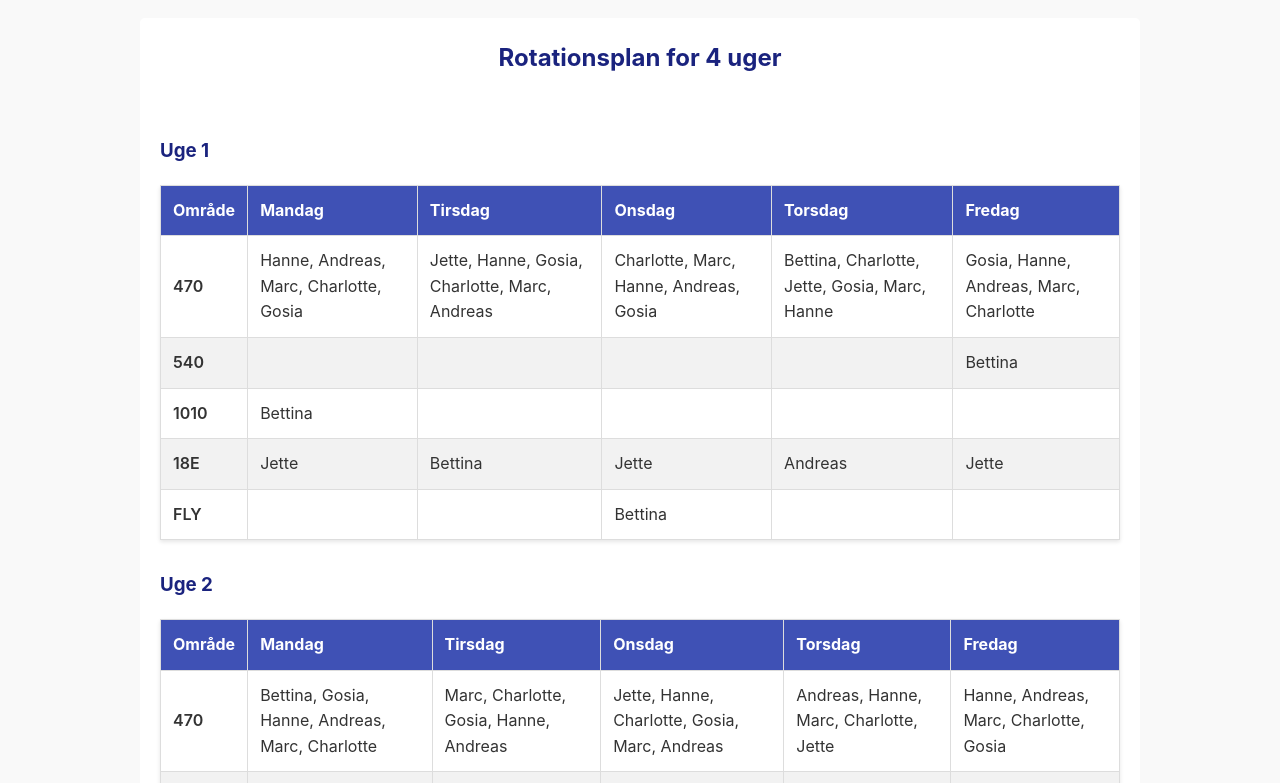
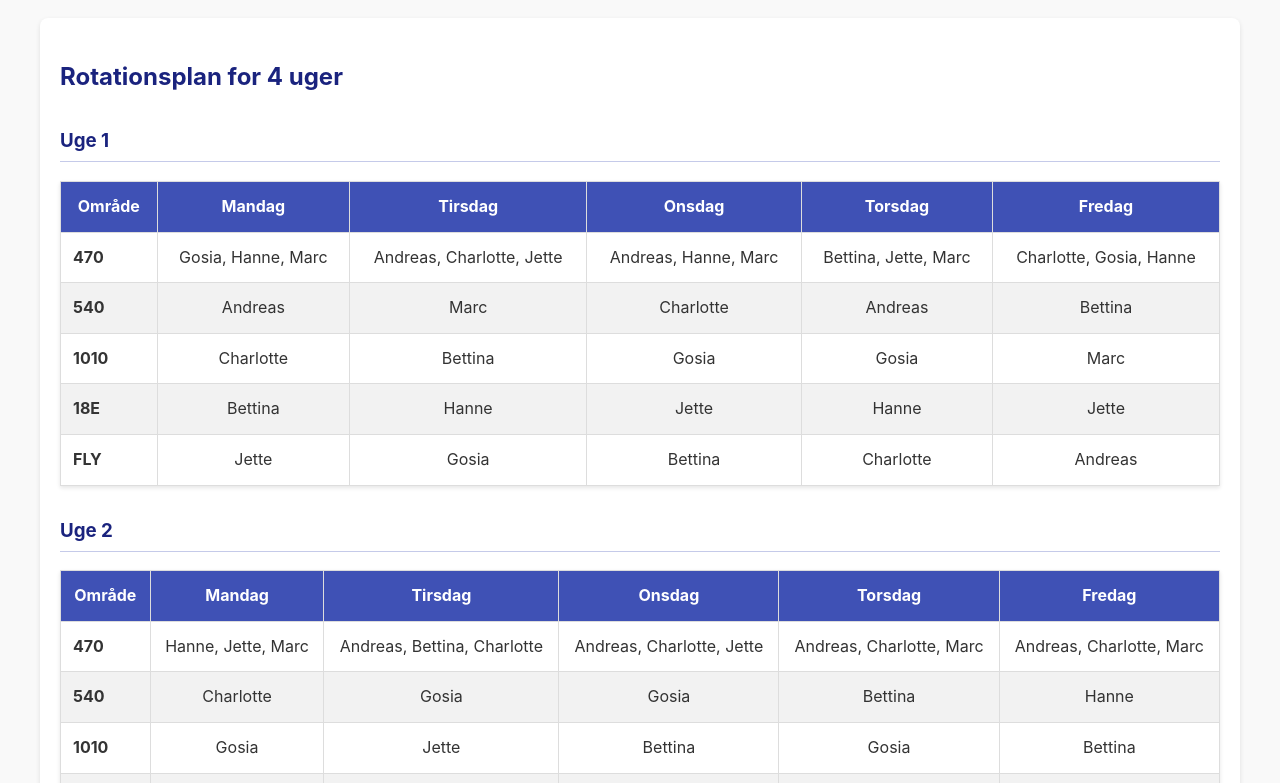
Before and after one commit to Olsen7351/RotationsplansGenerator, a plain HTML site: page index.html in a window 1280 px wide. Shown: the part 88-871 px from the top of the page. Drawn offline with nearby package versions, Linux system fonts and the light colour scheme.

Commit message:
Update index.html

```diff
--- a/index.html
+++ b/index.html
@@ -3,15 +3,13 @@
 <head>
     <meta charset="UTF-8">
     <meta name="viewport" content="width=device-width, initial-scale=1.0">
-    <title>Rotationsplan Generator v4</title>
-    <script src="https://cdnjs.cloudflare.com/ajax/libs/jspdf/2.5.1/jspdf.umd.min.js"></script>
-    <script src="https://cdnjs.cloudflare.com/ajax/libs/html2canvas/1.4.1/html2canvas.min.js"></script>
+    <title>Ugentlig Rotationsplan Generator</title>
     <style>
         body {
             font-family: -apple-system, BlinkMacSystemFont, "Segoe UI", Roboto, Helvetica, Arial, sans-serif;
             line-height: 1.6;
             color: #333;
-            max-width: 1000px;
+            max-width: 1200px;
             margin: 20px auto;
             padding: 0 20px;
             background-color: #f9f9f9;
@@ -24,19 +22,25 @@
             border-bottom: 2px solid #3f51b5;
             padding-bottom: 10px;
         }
-        h2 {
-            text-align: center;
+        h3 {
+            margin-top: 30px;
+            border-bottom: 1px solid #c5cae9;
+            padding-bottom: 5px;
         }
         table {
             width: 100%;
             border-collapse: collapse;
-            margin-bottom: 30px;
+            margin-bottom: 20px;
             box-shadow: 0 2px 4px rgba(0,0,0,0.1);
         }
         th, td {
             border: 1px solid #ddd;
             padding: 12px;
+            text-align: center;
+        }
+        td:first-child {
             text-align: left;
+            font-weight: bold;
         }
         thead {
             background-color: #3f51b5;
@@ -45,50 +49,29 @@
         tbody tr:nth-child(even) {
             background-color: #f2f2f2;
         }
-        td b {
-            font-weight: 600;
-        }
-        .button-container {
-            display: grid;
-            grid-template-columns: 1fr 1fr;
-            gap: 15px;
-            margin-top: 20px;
-        }
         button {
             display: block;
             width: 100%;
             padding: 15px;
-            font-size: 1.1em;
+            font-size: 1.2em;
             font-weight: bold;
             color: white;
+            background-color: #4CAF50;
             border: none;
             border-radius: 5px;
             cursor: pointer;
-            transition: background-color 0.3s, transform 0.1s;
+            margin-top: 20px;
+            transition: background-color 0.3s;
         }
-        button:active {
-            transform: scale(0.98);
-        }
-        #generateBtn {
-            background-color: #4CAF50;
-        }
-        #generateBtn:hover {
+        button:hover {
             background-color: #45a049;
         }
-        #pdfBtn {
-            background-color: #d32f2f;
-        }
-        #pdfBtn:hover {
-            background-color: #c62828;
-        }
-        #plan-container {
+        #plan-container, #summary-container {
             margin-top: 20px;
-            background-color: #ffffff;
-            border-radius: 5px;
-            padding: 1px 20px 20px 20px;
-        }
-        #pdf-page-1, #pdf-page-2 {
-            padding: 20px 0;
+            background-color: white;
+            padding: 20px;
+            border-radius: 8px;
+            box-shadow: 0 2px 5px rgba(0,0,0,0.1);
         }
         .footer {
             text-align: center;
@@ -96,32 +79,39 @@
             font-size: 0.9em;
             color: #777;
         }
+        .ok { color: #2e7d32; font-weight: bold; }
+        .error { color: #c62828; font-weight: bold; }
     </style>
 </head>
 <body onload="generateAndDisplayPlan()">
 
-    <h1>Rotationsplan Generator</h1>
+    <h1>Ugentlig Rotationsplan Generator</h1>
 
     <div id="plan-container">
-        </div>
-
-    <div class="button-container">
-        <button id="generateBtn" onclick="generateAndDisplayPlan()">🔄 Generer ny 4-ugers plan</button>
-        <button id="pdfBtn" onclick="exportToPDF()">📄 Eksportér til PDF</button>
+        <p>Genererer plan...</p>
     </div>
 
+    <div id="summary-container">
+    </div>
+
+    <button onclick="generateAndDisplayPlan()">🔄 Generer ny 4-ugers plan</button>
+
     <div class="footer">
-        <p>Generator lavet til at overholde specifikke regler for bemanding.</p>
+        <p>Generatoren bygger planen uge for uge for at overholde de specificerede regler.</p>
     </div>
 
     <script>
-        const { jsPDF } = window.jspdf;
+        // --- KONFIGURATION ---
+        const people = ['Bettina', 'Gosia', 'Hanne', 'Andreas', 'Marc', 'Charlotte', 'Jette'];
+        const facilities = ['470', '540', '1010', '18E', 'FLY'];
+        const facilitySlots = { '470': 3, '540': 1, '1010': 1, 'FLY': 1, '18E': 1 };
+        const prioritizedFacilities = ['18E', 'FLY', '1010', '540', '470'];
+        const daysOfWeek = ['Mandag', 'Tirsdag', 'Onsdag', 'Torsdag', 'Fredag'];
+        const totalDays = 20;
 
-        const people = ['Bettina', 'Gosia', 'Hanne', 'Andreas', 'Marc', 'Charlotte', 'Jette'];
-        const daysOfWeek = ['Mandag', 'Tirsdag', 'Onsdag', 'Torsdag', 'Fredag'];
-        const allStations = ['470', '540', '1010', '18E', 'FLY'];
-
-
+        /**
+         * Blander et array tilfældigt (Fisher-Yates shuffle).
+         */
         function shuffle(array) {
             const shuffled = [...array];
             for (let i = shuffled.length - 1; i > 0; i--) {
@@ -132,176 +122,185 @@
         }
 
         /**
-         * Genererer en plan for en enkelt uge med prioriteret logik for Bettina.
+         * Hovedfunktionen, der forsøger at generere en gyldig plan.
+         * Den bygger planen uge for uge for at overholde reglerne.
          */
-        function generateWeekPlan() {
-            const weekPlan = {};
-            const weeklyAssignments = people.reduce((acc, person) => ({ ...acc, [person]: [] }), {});
+        function tryToGeneratePlan() {
+            const assignments = Array.from({ length: totalDays }, () => ({
+                '470': [], '540': [], '1010': [], 'FLY': [], '18E': []
+            }));
 
-            // 1. Definer 18E skema, SIKRER at Bettina får en 18E vagt
-            const jettesDays = shuffle(daysOfWeek).slice(0, 3);
-            const other18EDays = daysOfWeek.filter(d => !jettesDays.includes(d));
+            // --- REGELEfterlevelse: Byg planen uge for uge ---
+            for (let week = 0; week < 4; week++) {
+                const weekStartDayIndex = week * 5;
+                const weekDayIndexes = Array.from({ length: 5 }, (_, i) => weekStartDayIndex + i);
 
-            const E18FillersPool = people.filter(p => p !== 'Jette' && p !== 'Charlotte' && p !== 'Bettina');
-            const otherFiller = shuffle(E18FillersPool)[0];
-
-            const E18Schedule = {};
-            jettesDays.forEach(day => E18Schedule[day] = 'Jette');
-
-            const shuffledOther18EDays = shuffle(other18EDays);
-            E18Schedule[shuffledOther18EDays[0]] = 'Bettina';
-            E18Schedule[shuffledOther18EDays[1]] = otherFiller;
-
-            // 2. Forudplanlæg Bettinas fulde uge for at garantere rotation
-            const bettinaSchedule = {};
-            const bettinas18EDay = Object.keys(E18Schedule).find(day => E18Schedule[day] === 'Bettina');
-            bettinaSchedule[bettinas18EDay] = '18E';
-
-            const bettinasOtherDays = daysOfWeek.filter(day => day !== bettinas18EDay);
-            const bettinasOtherStations = shuffle(allStations.filter(s => s !== '18E'));
-
-            bettinasOtherDays.forEach((day, index) => {
-                bettinaSchedule[day] = bettinasOtherStations[index];
-            });
-
-            // Opdater weeklyAssignments for alle forud-planlagte personer
-            Object.values(E18Schedule).forEach(person => weeklyAssignments[person].push('18E'));
-            Object.entries(bettinaSchedule).forEach(([day, station]) => {
-                // Undgå at tilføje '18E' to gange til Bettinas liste
-                if (!weeklyAssignments['Bettina'].includes(station)) {
-                    weeklyAssignments['Bettina'].push(station);
-                }
-            });
-
-
-            // 3. Gennemgå hver dag og udfyld de resterende pladser
-            for (const day of daysOfWeek) {
-                weekPlan[day] = {};
-                // Initialiser alle områder for dagen
-                allStations.forEach(area => weekPlan[day][area] = []);
-
-                // Placer de forudbestemte personer
-                const personIn18E = E18Schedule[day];
-                weekPlan[day]['18E'].push(personIn18E);
-
-                const bettinasStationToday = bettinaSchedule[day];
-                // Bettina skal kun tilføjes her, hvis hendes station IKKE er 18E
-                if (bettinasStationToday !== '18E') {
-                    weekPlan[day][bettinasStationToday].push('Bettina');
+                // TRIN 1: Placer Jette 2 gange på 18E i denne uge
+                const jetteDays = shuffle(weekDayIndexes).slice(0, 2);
+                for (const dayIndex of jetteDays) {
+                    assignments[dayIndex]['18E'].push('Jette');
                 }
 
-                // Find de resterende personer og pladser
-                let peopleToPlace = people.filter(p => p !== personIn18E && p !== 'Bettina');
-                const slotsForDay = ['470', '470', '470', '540', '1010', 'FLY'];
-                let remainingSlots = [];
+                // TRIN 2: Placer Bettina 5 dage i denne uge med sine regler
+                let lastBettinaFacility = null;
+                const bettinaFacilityPlacements = new Set();
 
-                slotsForDay.forEach(slot => {
-                    const assignedPeopleInSlot = weekPlan[day][slot];
-                    const capacity = slot === '470' ? 3 : 1;
-                    // Tilføj slot til listen over ledige pladser for hver tom plads
-                    for (let i = 0; i < capacity - assignedPeopleInSlot.length; i++) {
-                        remainingSlots.push(slot);
+                for (const dayIndex of weekDayIndexes) {
+                    const assignedPeopleToday = [].concat(...Object.values(assignments[dayIndex]));
+                    if (assignedPeopleToday.includes('Bettina')) {
+                         throw new Error(`Planlægningskonflikt: Bettina er allerede placeret på dag ${dayIndex + 1}. Dette bør ikke ske.`);
                     }
-                });
 
+                    let potentialFacilities = shuffle(facilities);
+                    // Fjern stationen fra i går
+                    if (lastBettinaFacility) {
+                        potentialFacilities = potentialFacilities.filter(f => f !== lastBettinaFacility);
+                    }
+                    // Fjern stationer, der allerede er fuldt besatte af andre (f.eks. Jette på 18E)
+                    potentialFacilities = potentialFacilities.filter(f => assignments[dayIndex][f].length === 0);
 
-                // Tildel de resterende personer til de resterende pladser
-                for (const slot of remainingSlots) {
-                    let assignedPerson = null;
-                    const shuffledPeople = shuffle(peopleToPlace);
+                    if (potentialFacilities.length === 0) {
+                        throw new Error(`Kunne ikke finde en gyldig station til Bettina på dag ${dayIndex + 1}.`);
+                    }
 
-                    // Find person, der ikke har haft pladsen før i denne uge
-                    for (const person of shuffledPeople) {
-                        if (!weeklyAssignments[person].includes(slot)) {
-                            assignedPerson = person;
+                    const facilityForBettina = potentialFacilities[0];
+                    assignments[dayIndex][facilityForBettina].push('Bettina');
+                    lastBettinaFacility = facilityForBettina;
+                    bettinaFacilityPlacements.add(facilityForBettina);
+                }
+
+                // Valider Bettinas uge med det samme
+                if (bettinaFacilityPlacements.size < 4) {
+                    throw new Error(`Uge ${week + 1}: Bettina dækkede kun ${bettinaFacilityPlacements.size} stationer. Reglen kræver min. 4.`);
+                }
+            }
+
+            // --- TRIN 3: Fyld alle resterende pladser for alle 20 dage ---
+            for (let dayIndex = 0; dayIndex < totalDays; dayIndex++) {
+                const assignedToday = [].concat(...Object.values(assignments[dayIndex]));
+                const availablePeople = shuffle(people.filter(p => !assignedToday.includes(p)));
+
+                for (const facility of prioritizedFacilities) {
+                    const needed = facilitySlots[facility];
+                    const current = assignments[dayIndex][facility].length;
+
+                    for (let i = 0; i < (needed - current); i++) {
+                        if (availablePeople.length === 0) {
+                            throw new Error(`Planlægningskonflikt på dag ${dayIndex + 1}: Ikke flere ledige personer.`);
+                        }
+
+                        let personToAssign;
+                        if (facility === '18E') {
+                            // Find en person, der ikke er Charlotte
+                            const validPersonIndex = availablePeople.findIndex(p => p !== 'Charlotte');
+                            if (validPersonIndex === -1) {
+                                throw new Error(`Planlægningskonflikt på dag ${dayIndex + 1}: Kun Charlotte er ledig til 18E.`);
+                            }
+                            personToAssign = availablePeople.splice(validPersonIndex, 1)[0];
+                        } else {
+                            personToAssign = availablePeople.shift();
+                        }
+
+                        assignments[dayIndex][facility].push(personToAssign);
+                    }
+                }
+            }
+
+            return assignments;
+        }
+
+        /**
+         * Wrapper-funktion der forsøger at generere en plan, indtil det lykkes.
+         */
+        function generateGuaranteedPlan() {
+            let attempts = 0;
+            const maxAttempts = 500; // Forhindrer uendelige loops
+            while (attempts < maxAttempts) {
+                try {
+                    return tryToGeneratePlan();
+                } catch (error) {
+                    attempts++;
+                    if (attempts >= maxAttempts) {
+                        console.error("Sidste fejl:", error.message);
+                        throw error;
+                    }
+                }
+            }
+        }
+
+        /**
+         * Genererer og viser planen samt en ugentlig validering af reglerne.
+         */
+        function generateAndDisplayPlan() {
+            try {
+                const fullPlan = generateGuaranteedPlan();
+                let planHtml = '<h2>Rotationsplan for 4 uger</h2>';
+                let summaryHtml = '<h2>Ugentlig Regel-check</h2>';
+
+                // Vis ugeplaner
+                for (let week = 0; week < 4; week++) {
+                    planHtml += `<h3>Uge ${week + 1}</h3>`;
+                    planHtml += `<table><thead><tr><th>Område</th>${daysOfWeek.map(day => `<th>${day}</th>`).join('')}</tr></thead><tbody>`;
+                    for (const area of facilities) {
+                        planHtml += `<tr><td>${area}</td>`;
+                        for (let day = 0; day < 5; day++) {
+                            const dayIndex = week * 5 + day;
+                            planHtml += `<td>${fullPlan[dayIndex][area].sort().join(', ') || '---'}</td>`;
+                        }
+                        planHtml += `</tr>`;
+                    }
+                    planHtml += `</tbody></table>`;
+                }
+
+                document.getElementById('plan-container').innerHTML = planHtml;
+
+                // --- VIS VALIDERINGS-SUMMARY FOR HVER UGE ---
+                 for (let week = 0; week < 4; week++) {
+                    summaryHtml += `<h3>Uge ${week + 1}</h3>`;
+                    const weekStartDayIndex = week * 5;
+                    let weeklyIssues = [];
+
+                    // 1. Charlotte check
+                    let charlotteIn18E = false;
+                    for (let i = 0; i < 5; i++) {
+                        if (fullPlan[weekStartDayIndex + i]['18E'].includes('Charlotte')) {
+                            charlotteIn18E = true;
                             break;
                         }
                     }
-                    // Hvis alle har haft pladsen, tag den første tilgængelige
-                    if (assignedPerson === null && shuffledPeople.length > 0) {
-                        assignedPerson = shuffledPeople[0];
+                    summaryHtml += `<p><b>Charlotte i 18E:</b> ${!charlotteIn18E ? '<span class="ok">OK</span>' : '<span class="error">FEJL</span>'}</p>`;
+
+                    // 2. Jette check
+                    let jetteDaysIn18E = 0;
+                     for (let i = 0; i < 5; i++) {
+                        if (fullPlan[weekStartDayIndex + i]['18E'].includes('Jette')) jetteDaysIn18E++;
                     }
+                    summaryHtml += `<p><b>Jette i 18E:</b> ${jetteDaysIn18E === 2 ? `<span class="ok">OK (${jetteDaysIn18E} dage)</span>` : `<span class="error">FEJL (${jetteDaysIn18E} dage)</span>`}</p>`;
 
-                    if (assignedPerson) {
-                        weekPlan[day][slot].push(assignedPerson);
-                        weeklyAssignments[assignedPerson].push(slot);
-                        peopleToPlace = peopleToPlace.filter(p => p !== assignedPerson);
+                    // 3. Bettina check
+                    const bettinaPlacements = new Map();
+                    let bettinaConsecutiveError = false;
+                    let lastFacility = null;
+
+                    for (let i = 0; i < 5; i++) {
+                         for (const facility in fullPlan[weekStartDayIndex + i]) {
+                            if (fullPlan[weekStartDayIndex + i][facility].includes('Bettina')) {
+                                bettinaPlacements.set(facility, (bettinaPlacements.get(facility) || 0) + 1);
+                                if (facility === lastFacility) bettinaConsecutiveError = true;
+                                lastFacility = facility;
+                            }
+                        }
                     }
+                    const uniqueStations = bettinaPlacements.size;
+                    const bettinaRuleMet = uniqueStations >= 4 && !bettinaConsecutiveError;
+                    summaryHtml += `<p><b>Bettinas Rotation:</b> ${bettinaRuleMet ? '<span class="ok">OK</span>' : '<span class="error">FEJL</span>'} <br><small>Unikke stationer: ${uniqueStations}, Samme station i streg: ${bettinaConsecutiveError ? 'Ja' : 'Nej'}</small></p>`;
                 }
-            }
-            return weekPlan;
-        }
 
-        function generateAndDisplayPlan() {
-            let fullHtml = '<h2>Rotationsplan for 4 uger</h2>';
-            fullHtml += '<div id="pdf-page-1">';
-            for (let i = 1; i <= 4; i++) {
-                if (i === 3) {
-                    fullHtml += '</div><hr><div id="pdf-page-2">';
-                }
-                const weekPlan = generateWeekPlan();
-                fullHtml += `<h3>Uge ${i}</h3>`;
-                fullHtml += `<table><thead><tr><th>Område</th><th>Mandag</th><th>Tirsdag</th><th>Onsdag</th><th>Torsdag</th><th>Fredag</th></tr></thead><tbody>`;
+                document.getElementById('summary-container').innerHTML = summaryHtml;
 
-                for (const area of allStations) {
-                    fullHtml += `<tr><td><b>${area}</b></td>`;
-                    for (const day of daysOfWeek) {
-                        fullHtml += `<td>${weekPlan[day][area].join(', ')}</td>`;
-                    }
-                    fullHtml += `</tr>`;
-                }
-                fullHtml += `</tbody></table>`;
-            }
-            fullHtml += '</div>';
-            document.getElementById('plan-container').innerHTML = fullHtml;
-        }
-
-        async function exportToPDF() {
-            const page1 = document.getElementById('pdf-page-1');
-            const page2 = document.getElementById('pdf-page-2');
-            const pdfBtn = document.getElementById('pdfBtn');
-            const originalButtonText = pdfBtn.innerHTML;
-
-            if (!page1 || !page2) {
-                alert("Kunne ikke finde planens indhold. Prøv at generere en ny plan først.");
-                return;
-            }
-
-            pdfBtn.innerHTML = "Forbereder PDF...";
-            pdfBtn.disabled = true;
-
-            try {
-                const [canvas1, canvas2] = await Promise.all([
-                    window.html2canvas(page1, { scale: 2 }),
-                    window.html2canvas(page2, { scale: 2 })
-                ]);
-
-                const pdf = new jsPDF({ orientation: 'portrait', unit: 'mm', format: 'a4' });
-                const addImageToPdf = (canvas, pdfInstance) => {
-                    const imgData = canvas.toDataURL('image/png');
-                    const pdfWidth = pdfInstance.internal.pageSize.getWidth();
-                    const pdfHeight = pdfInstance.internal.pageSize.getHeight();
-                    const margin = 15;
-                    const imgWidth = pdfWidth - (margin * 2);
-                    const imgHeight = (canvas.height * imgWidth) / canvas.width;
-                    if (imgHeight > pdfHeight - (margin * 2)) {
-                         console.warn("Indholdet er for højt til en enkelt side. Det kan blive beskåret.");
-                    }
-                    pdfInstance.addImage(imgData, 'PNG', margin, margin, imgWidth, imgHeight);
-                };
-
-                addImageToPdf(canvas1, pdf);
-                pdf.addPage();
-                addImageToPdf(canvas2, pdf);
-
-                pdf.save('rotationsplan_4_uger.pdf');
-
-            } catch (err) {
-                console.error("Fejl ved oprettelse af PDF:", err);
-                alert("Der opstod en fejl under oprettelse af PDF'en. Tjek konsollen for detaljer.");
-            } finally {
-                pdfBtn.innerHTML = originalButtonText;
-                pdfBtn.disabled = false;
+            } catch(e) {
+                document.getElementById('plan-container').innerHTML = `<p class="error">Fejl under generering af plan: ${e.message} Prøv venligst igen.</p>`;
+                document.getElementById('summary-container').innerHTML = '';
             }
         }
     </script>
```
